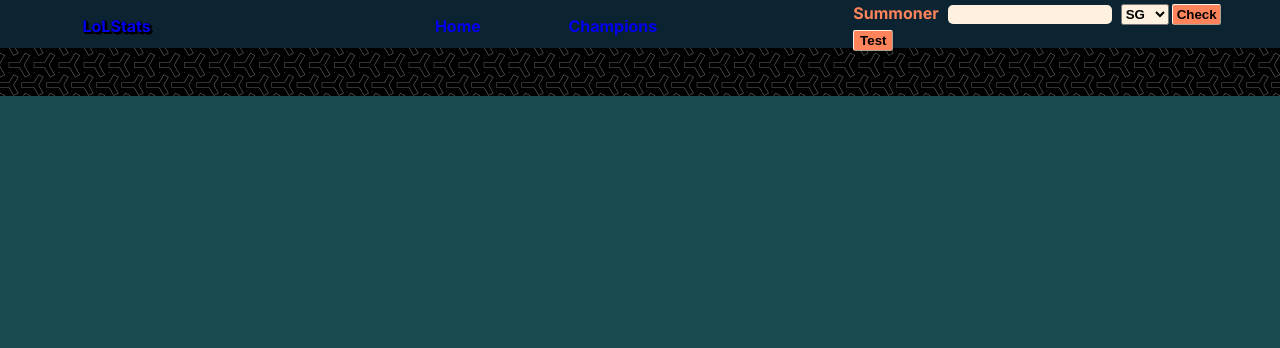
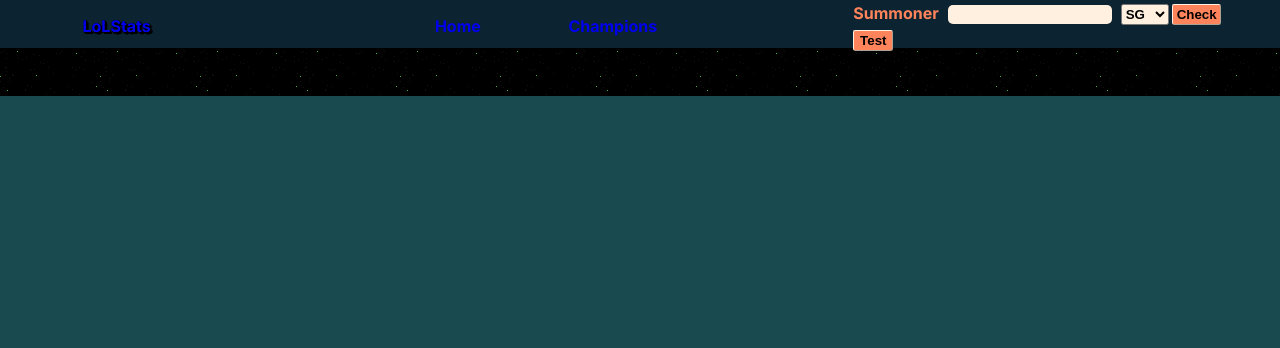
Before and after one commit to PurifierRG/LolStats, a Flask app: template templates/MatchHistory.html in a window 1280 px wide. Shown: the top 348 px of the page. Run offline with Flask 2, Linux system fonts and the light colour scheme; the template is opened without the code that fills it, so the values that code supplies are empty.

Commit message:
Bakcground Image Change

```diff
--- a/static/BaseStyle.css
+++ b/static/BaseStyle.css
@@ -334,7 +334,7 @@ nav button:active {
     max-height: min-content;
     font-size: 1rem;
     color: var(--other-color-2);
-    background-image: url('../static/images/Pattern-img.png');
+    background-image: url('../static/images/Patterns/Black-6.webp');
 }
 
 .main {
```
Also changed, not shown: static/Images/Pattern-img.png (deleted), static/Images/Patterns/Black-1.webp (added), static/Images/Patterns/Black-2.webp (added), static/Images/Patterns/Black-3.png (added), static/Images/Patterns/Black-4.webp (added), static/Images/Patterns/Black-5.webp (added), static/Images/Patterns/Black-6.webp (added), static/Images/Patterns/Black-7.webp (added), static/Images/Patterns/Black-8.webp (added), static/Images/Patterns/Blue-1.webp (added), static/Images/Patterns/Grey-1.webp (added), static/Images/Patterns/Grey-2.webp (added), static/Images/Patterns/Grey-3.webp (added), static/Images/Patterns/Night-1.webp (added), 1 more files.
